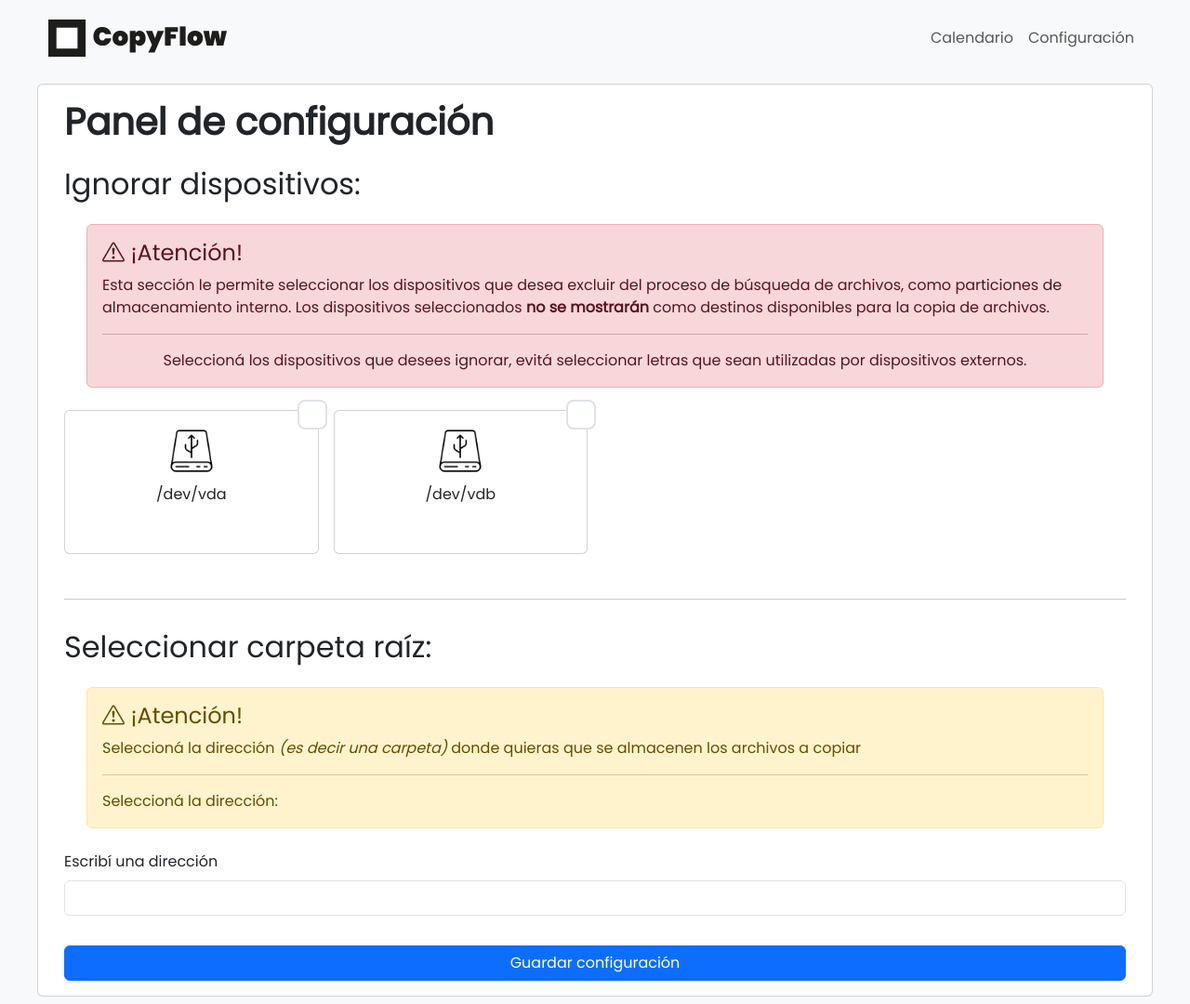
After one commit to facusoto/copyFlow, a Flask app: page /configuracion in a window 1280 px wide. The commit adds this page. Shown: the whole page at 93% size. Run offline with Flask 3, Linux system fonts and the light colour scheme; some libraries are stand-ins or nearby versions.

Commit message:
Creada una sección para configurar el proyecto, todavía falta integrar la lógica y finalizar el UI. Cambios que no recuerdo

```diff
--- a/productora_audiovisual/app/app.py
+++ b/productora_audiovisual/app/app.py
@@ -43,11 +43,38 @@ def index():
     return render_template('index.html')
 
 
-# Ruta para identificar los dispositivos
+# Ruta para cambiar la configuracion del programa
+@app.route('/configuracion', methods=["GET", "POST"])
+def configuracion():
+    if request.method == "POST":
+        datos = request.form
+
+        # Guardar los datos en el archivo de configuración
+        with open('config.json', 'w') as f:
+            json.dump(datos, f, indent=4)
+
+        return redirect(url_for('configuracion'))
+
+    return render_template('configuracion.html')
+
+
+# Ruta para obtener los dispositivos ignorados
+@app.route('/obtener_ignorados', methods=["GET"])
+def obtener_ignorados():
+    return jsonify(config['ignore_partitions'])
+
+
+# Ruta para identificar los dispositivos conectados
 @app.route('/identificar_dispositivos', methods=["POST"])
 def identificar_dispositivos():
-    # Encontrar las unidades nuevas
-    unidades_detectadas = manejar_unidades_nuevas(config['ignore_partitions'])
+    referer = request.headers.get('Referer')
+
+    if referer and '/configuracion' in referer:
+        # La solicitud proviene de /configuracion
+        unidades_detectadas = manejar_unidades_nuevas(None)  # No ignorar particiones
+    else:
+        # La solicitud proviene de otra ruta o no hay Referer
+        unidades_detectadas = manejar_unidades_nuevas(config['ignore_partitions'])
 
     # Emitir la señal de dispositivos detectados al frontend
     socketio.emit('unidades', {'unidades': list(unidades_detectadas)})
--- a/productora_audiovisual/app/config.json
+++ b/productora_audiovisual/app/config.json
@@ -1,6 +1,6 @@
 {
     "home_directory": "C:/",
-    "ignore_partitions": ["C:\\"],
+    "ignore_partitions": ["C:\\", "D:\\", "E:\\", "F:\\"],
     "cameras": {
         "Camara_de_mano": ["BPAV"],
         "GoPro": ["DCIM", "MISC"]
--- a/productora_audiovisual/app/static/css/styles.css
+++ b/productora_audiovisual/app/static/css/styles.css
@@ -170,7 +170,7 @@ body {
     background-size: cover;
 }
 
-.media-checkbox {
+.media-checkbox, .device-checkbox {
     position: absolute;
     right: -5px;
     top: -10px;
--- /dev/null
+++ b/productora_audiovisual/app/static/js/config_scripts.js
@@ -0,0 +1,74 @@
+// Funciones de Socket.IO
+var socket = io('http://127.0.0.1:5000');
+
+socket.on('connect', function () {
+    console.log('✅ Conectado al servidor Socket.IO');
+});
+
+socket.on('connect_error', function (error) {
+    console.error('❌ Error de conexión a Socket.IO:', error);
+});
+
+socket.on('disconnect', function (reason) {
+    console.warn('⚠️ Desconectado de Socket.IO:', reason);
+});
+
+// Función para identificar dispositivos y agregar al contenedor
+function identificarDispositivos() {
+    fetch('/identificar_dispositivos', {
+            method: 'POST'
+        })
+        .then(response => response.json())
+        .then(data => {
+            console.log("Dispositivos identificados:", data.unidades);
+            if (data.unidades) {
+                agregarDispositivosAlContenedor(data.unidades);
+            }
+        })
+        .catch(error => console.error("Error identificando dispositivos:", error));
+}
+
+// Identificar dispositivos al cargar la página
+document.addEventListener("DOMContentLoaded", identificarDispositivos);
+
+function agregarDispositivosAlContenedor(unidades) {
+    let deviceContainer = document.getElementById("device-container");
+    if (!deviceContainer) {
+        console.error("No se encontró el contenedor de dispositivos.");
+        return;
+    }
+
+    if (unidades.length == 0) {
+        deviceContainer.innerHTML = '<p class="text-center">No se encontraron dispositivos.</p>';
+        return;
+    }
+
+    // Obtener la lista de dispositivos ignorados
+    fetch('/obtener_ignorados')
+        .then(response => response.json())
+        .then(ignorados => {
+            // Limpiar el contenedor antes de agregar nuevos dispositivos
+            deviceContainer.innerHTML = '';
+
+            // Ordenar las unidades alfabéticamente por el nombre
+            unidades.sort((a, b) => a.nombre.localeCompare(b.nombre));
+
+            // Iterar sobre cada dispositivo encontrado y agregarlo al contenedor
+            unidades.forEach((unidad) => {
+                let checked = ignorados.includes(unidad.nombre) ? 'checked' : '';
+                let deviceElement = `
+                <div class="col w-25">
+                    <div class="card">
+                        <input type="checkbox" class="form-check-input device-checkbox" name="${unidad.nombre}" ${checked}>
+                        <div class="card-body text-center external-device selectable-device">
+                            <img src="${unidad.imagen}" alt="Dispositivo" class="external-hard-drive">
+                            <p class="device-name">${unidad.nombre}</p>
+                        </div>
+                    </div>
+                </div>
+                `;
+                deviceContainer.innerHTML += deviceElement;
+            });
+        })
+        .catch(error => console.error("Error obteniendo dispositivos ignorados:", error));
+}
--- /dev/null
+++ b/productora_audiovisual/app/templates/configuracion.html
@@ -0,0 +1,86 @@
+<!DOCTYPE html>
+<html lang="es">
+<head>
+    <meta charset="UTF-8">
+    <meta name="viewport" content="width=device-width, initial-scale=1.0">
+    <title>Sistema de Copiado de Medios</title>
+    <!-- Enlace al CSS de Bootstrap 5 -->
+    <link href="https://cdn.jsdelivr.net/npm/bootstrap@5.3.2/dist/css/bootstrap.min.css" rel="stylesheet" integrity="sha384-T3c6CoIi6uLrA9TneNEoa7RxnatzjcDSCmG1MXxSR1GAsXEV/Dwwykc2MPK8M2HN" crossorigin="anonymous">
+    <link rel="stylesheet" href="https://cdn.jsdelivr.net/npm/bootstrap-icons@1.11.3/font/bootstrap-icons.min.css">
+    <!-- Enlace a tu archivo CSS personalizado -->
+    <link rel="stylesheet" href="{{ url_for('static',filename='css/styles.css') }}">
+    <link rel="stylesheet" href="..\static\css\styles.css">
+</head>
+<body>
+    <!-- Navbar -->
+    <nav class="navbar navbar-expand-lg navbar-light bg-light p-3">
+        <div class="container">
+            <a class="navbar-brand" href="/">
+                <img src="{{ url_for('static',filename='img/copyFlow.svg') }}" alt="Logo" height="40">
+            </a>
+            <button class="navbar-toggler" type="button" data-bs-toggle="collapse" data-bs-target="#navbarNav">
+                <span class="navbar-toggler-icon"></span>
+            </button>
+            <div class="collapse navbar-collapse" id="navbarNav">
+                <ul class="navbar-nav ms-auto">
+                    <li class="nav-item">
+                        <a class="nav-link" href="#">Calendario</a>
+                    </li>
+                    <li class="nav-item">
+                        <a class="nav-link" href="#">Configuración</a>
+                    </li>
+                </ul>
+            </div>
+        </div>
+    </nav>
+    <div class="container py-2">
+        <div class="row">
+            <div class="card">
+                <div class="col-md-12">
+                    <div class="card-body configuration-panel position-relative">
+                        <h1><b>Panel de configuración</b></h1>
+                        <form method="POST" action="" class="form" id="project-form">
+                            <div class="py-3">
+                                <h2>Ignorar dispositivos:</h2>
+                                <div class="alert alert-danger m-4" role="alert">
+                                    <h4 class="alert-heading"><span class="bi bi-exclamation-triangle"></span> ¡Atención!</h4>
+                                    <p>Esta sección le permite seleccionar los dispositivos que desea excluir del proceso de búsqueda de archivos, como particiones de almacenamiento interno. Los dispositivos seleccionados <b>no se mostrarán</b> como destinos disponibles para la copia de archivos.</p>
+                                    <hr>
+                                    <p class="mb-0 text-center">Seleccioná los dispositivos que desees ignorar, evitá seleccionar letras que sean utilizadas por dispositivos externos.</p>
+                                </div>
+                                <div class="mb-3">
+                                    <div class="row row-cols-3 row-cols-md-4 g-3" id="device-container">
+                                        <!-- Acá aparecen los dispositivos -->
+                                    </div>
+                                </div>
+                            </div>
+                            <hr>
+                            <div class="py-3">
+                                <h2>Seleccionar carpeta raíz:</h2>
+                                <div class="alert alert-warning m-4" role="alert">
+                                    <h4 class="alert-heading"><span class="bi bi-exclamation-triangle"></span> ¡Atención!</h4>
+                                    <p>Seleccioná la dirección <i>(es decir una carpeta)</i> donde quieras que se almacenen los archivos a copiar</p>
+                                    <hr>
+                                    <p class="mb-0">Seleccioná la dirección:</p>
+                                </div>
+                                <div class="mb-3">
+                                    <label for="folderInput" class="form-label" id="folderPath">Escribí una dirección</label>
+                                    <input class="form-control" type="text" id="folderInput">
+                                </div>
+                            </div>
+                            <button type="submit" class="btn btn-primary w-100" id="copiar-btn">Guardar configuración</button>
+                        </form>
+                    </div>
+                </div>
+            </div>
+        </div>
+    </div>
+
+    <!-- Enlace al JS de Bootstrap 5 -->
+    <script src="https://cdn.jsdelivr.net/npm/bootstrap@5.3.2/dist/js/bootstrap.bundle.min.js" crossorigin="anonymous"></script>
+    <script src="https://cdn.socket.io/4.0.0/socket.io.min.js"></script>
+    <script src="{{ url_for('static',filename='js/config_scripts.js') }}"></script>
+    <script src="..\static\js\config_scripts.js"></script>
+    <style>@import url('https://fonts.googleapis.com/css2?family=Poppins&display=swap');</style>
+</body>
+</html>
--- a/productora_audiovisual/app/utils/device_handler.py
+++ b/productora_audiovisual/app/utils/device_handler.py
@@ -5,8 +5,13 @@ def manejar_unidades_nuevas(unidades_ignoradas):
     total_unidades = set(part.device for part in psutil.disk_partitions())
     print(f"Unidades iniciales: {total_unidades}")
 
-    for unidad in unidades_ignoradas:
-        total_unidades.discard(unidad)
+    if unidades_ignoradas is not None:
+        try:
+            for unidad in unidades_ignoradas:
+                total_unidades.discard(unidad)
+        except TypeError:
+            # Si unidades_ignoradas no es iterable, se mantiene el conjunto original
+            pass # No es necesario hacer nada, ya que total_unidades no se modificó
 
     print(f"Unidades finales: {total_unidades}")
 
@@ -19,4 +24,4 @@ def manejar_unidades_nuevas(unidades_ignoradas):
     return unidades_con_imagenes  # Retornar las unidades encontradas
 
 if __name__ == "__main__":
-    manejar_unidades_nuevas()
+    manejar_unidades_nuevas(None)
```
Also changed, not shown: productora_audiovisual/app/templates/carpetas.html (added, +81 -0 lines), productora_audiovisual/app/templates/index.html (+4 -3 lines), productora_audiovisual/app/instance/producciones.db, productora_audiovisual/app/static/js/scripts.js (line endings or trailing spaces).
